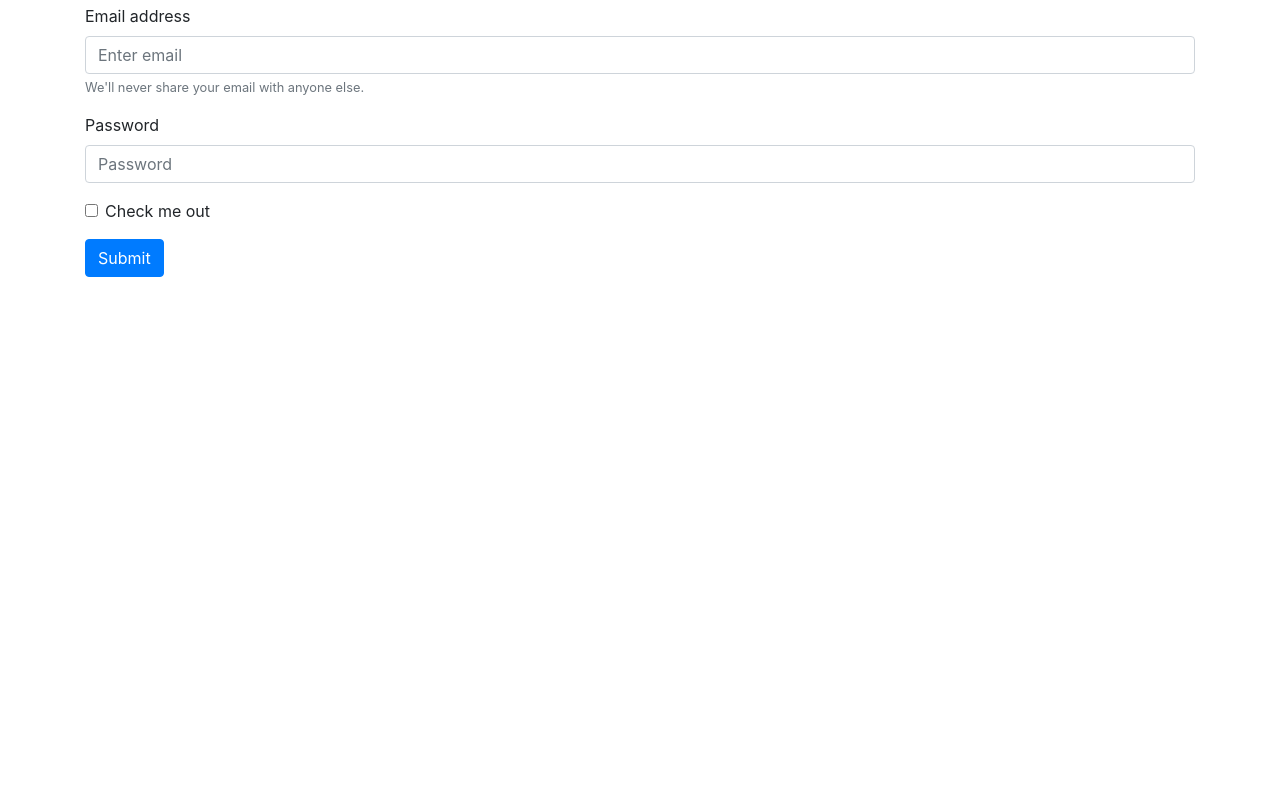
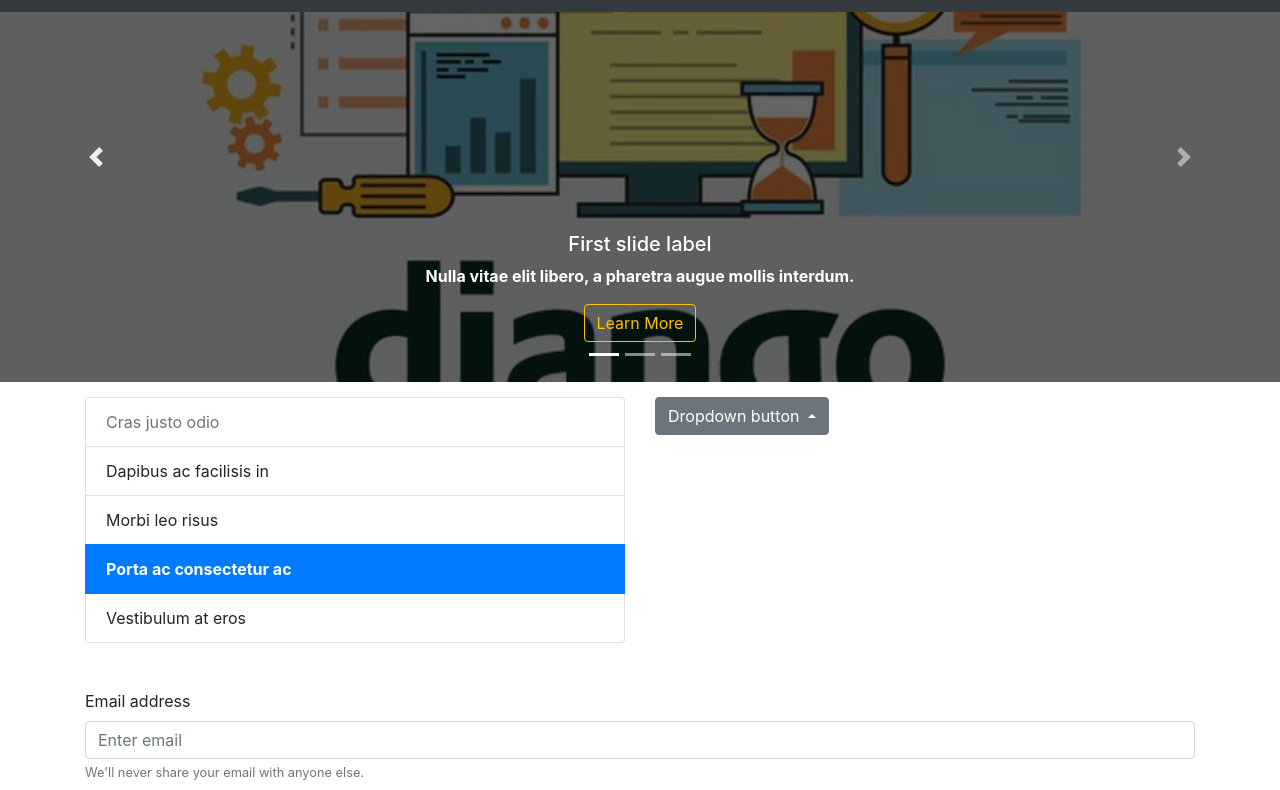
Before and after one commit to wsamipw/fullstackwebdevresource, a plain HTML site: page learnbootstrap.html in a window 1280 px wide. Shown: the part 68-858 px from the top of the page. Before the commit the page ends 800 px from the top, so only its background shows below. Drawn offline with nearby package versions, Linux system fonts and the light colour scheme.

Commit message:
learn bootstrap updated

```diff
--- a/css/style.css
+++ b/css/style.css
@@ -7,7 +7,7 @@ body {
 .active {
   color: red;
   font-weight: bold;
-  text-decoration: underline;
+  /* text-decoration: underline; */
 }
 
 .normal {
@@ -160,3 +160,19 @@ body {
   display: inline-block;
   width: 40%;
 }
+
+.overlay {
+  background-color: rgba(0, 0, 0, 0.6);
+  position: absolute;
+  top: 0;
+  left: 0;
+  width: 100%;
+  height: 100%;
+}
+
+.fixed-height {
+  height: 450px;
+  object-fit: cover;
+  object-position: center;
+
+}
--- a/learnbootstrap.html
+++ b/learnbootstrap.html
@@ -8,6 +8,7 @@
     <title>Learning Bootstrap</title>
     <link rel="stylesheet" href="https://stackpath.bootstrapcdn.com/bootstrap/4.3.1/css/bootstrap.min.css"
         integrity="sha384-ggOyR0iXCbMQv3Xipma34MD+dH/1fQ784/j6cY/iJTQUOhcWr7x9JvoRxT2MZw1T" crossorigin="anonymous">
+    <link rel="stylesheet" href="css/style.css">
 </head>
 
 <body>
@@ -48,6 +49,77 @@
             </ul>
         </div>
     </nav>
+    <div class="bd-example">
+        <div id="carouselExampleCaptions" class="carousel slide" data-ride="carousel">
+            <ol class="carousel-indicators">
+                <li data-target="#carouselExampleCaptions" data-slide-to="0" class="active"></li>
+                <li data-target="#carouselExampleCaptions" data-slide-to="1"></li>
+                <li data-target="#carouselExampleCaptions" data-slide-to="2"></li>
+            </ol>
+            <div class="carousel-inner">
+                <div class="carousel-item active">
+                    <img src="img/cover.jpg" class="d-block w-100 fixed-height" alt="...">
+                    <div class="overlay"></div>
+                    <div class="carousel-caption d-none d-md-block">
+                        <h5>First slide label</h5>
+                        <p>Nulla vitae elit libero, a pharetra augue mollis interdum.</p>
+                        <button class="btn btn-outline-warning">Learn More</button>
+                    </div>
+                </div>
+                <div class="carousel-item">
+                    <img src="img/mountain.jpeg" class="d-block w-100 fixed-height" alt="...">
+                    <div class="overlay"></div>
+                    <div class="carousel-caption d-none d-md-block">
+                        <h5>Second slide label</h5>
+                        <p>Lorem ipsum dolor sit amet, consectetur adipiscing elit.</p>
+                    </div>
+                </div>
+                <div class="carousel-item">
+                    <img src="img/city.jpg" class="d-block w-100 fixed-height" alt="...">
+                    <div class="overlay"></div>
+                    <div class="carousel-caption d-none d-md-block">
+                        <h5>Third slide label</h5>
+                        <p>Praesent commodo cursus magna, vel scelerisque nisl consectetur.</p>
+                    </div>
+                </div>
+            </div>
+            <a class="carousel-control-prev" href="#carouselExampleCaptions" role="button" data-slide="prev">
+                <span class="carousel-control-prev-icon" aria-hidden="true"></span>
+                <span class="sr-only">Previous</span>
+            </a>
+            <a class="carousel-control-next" href="#carouselExampleCaptions" role="button" data-slide="next">
+                <span class="carousel-control-next-icon" aria-hidden="true"></span>
+                <span class="sr-only">Next</span>
+            </a>
+        </div>
+    </div>
+    <div class="container">
+        <div class="row">
+            <div class="col">
+                <ul class="list-group">
+                    <li class="list-group-item disabled" aria-disabled="true">Cras justo odio</li>
+                    <li class="list-group-item">Dapibus ac facilisis in</li>
+                    <li class="list-group-item">Morbi leo risus</li>
+                    <li class="list-group-item active">Porta ac consectetur ac</li>
+                    <li class="list-group-item">Vestibulum at eros</li>
+                </ul>
+            </div>
+            <div class="col">
+                <div class="dropdown dropup">
+                    <button class="btn btn-secondary dropdown-toggle" type="button" id="dropdownMenuButton"
+                        data-toggle="dropdown" aria-haspopup="true" aria-expanded="false">
+                        Dropdown button
+                    </button>
+                    <div class="dropdown-menu" aria-labelledby="dropdownMenuButton">
+                        <a class="dropdown-item" href="#">Action</a>
+                        <a class="dropdown-item" href="#">Another action</a>
+                        <a class="dropdown-item" href="#">Something else here</a>
+                    </div>
+                </div>
+            </div>
+        </div>
+    </div>
+
     <div class="container mt-3">
         <div class="row">
             <div class="col">
```
Also changed, not shown: img/city.jpg (added).
